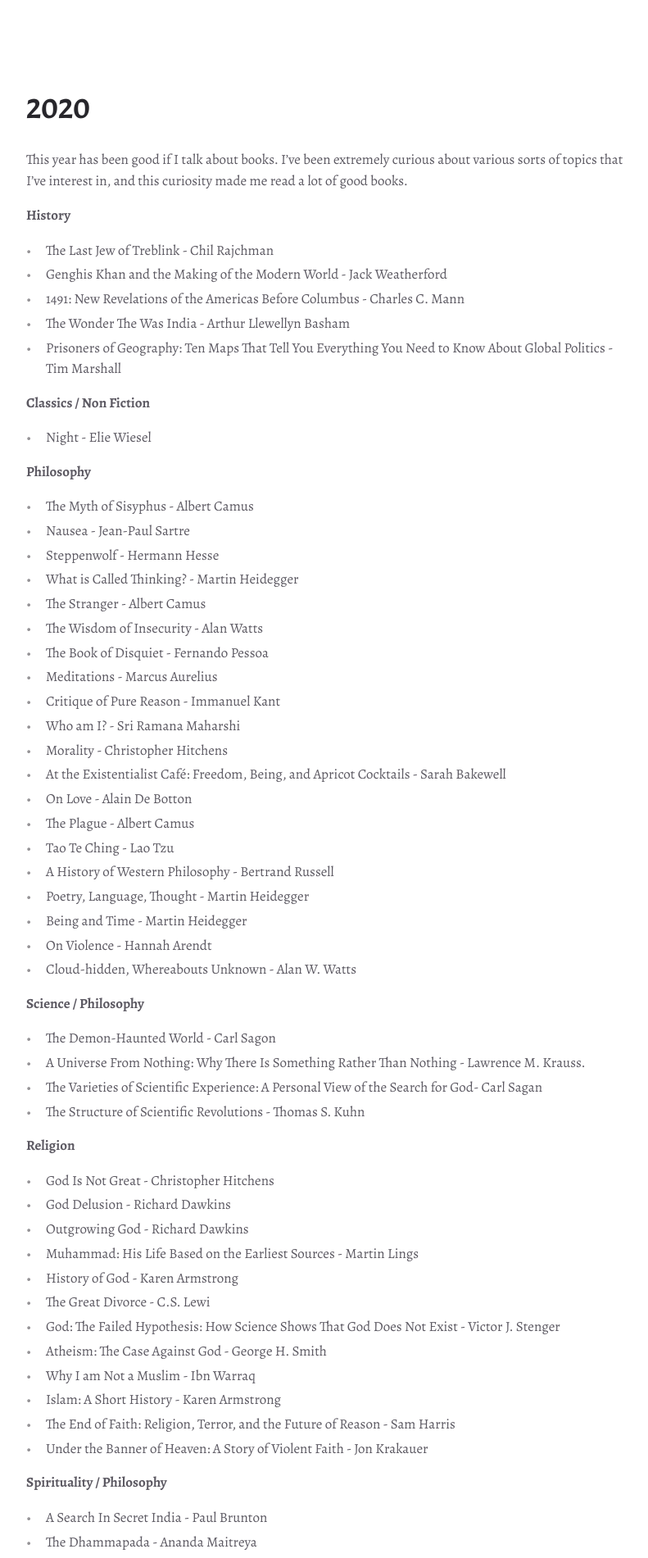
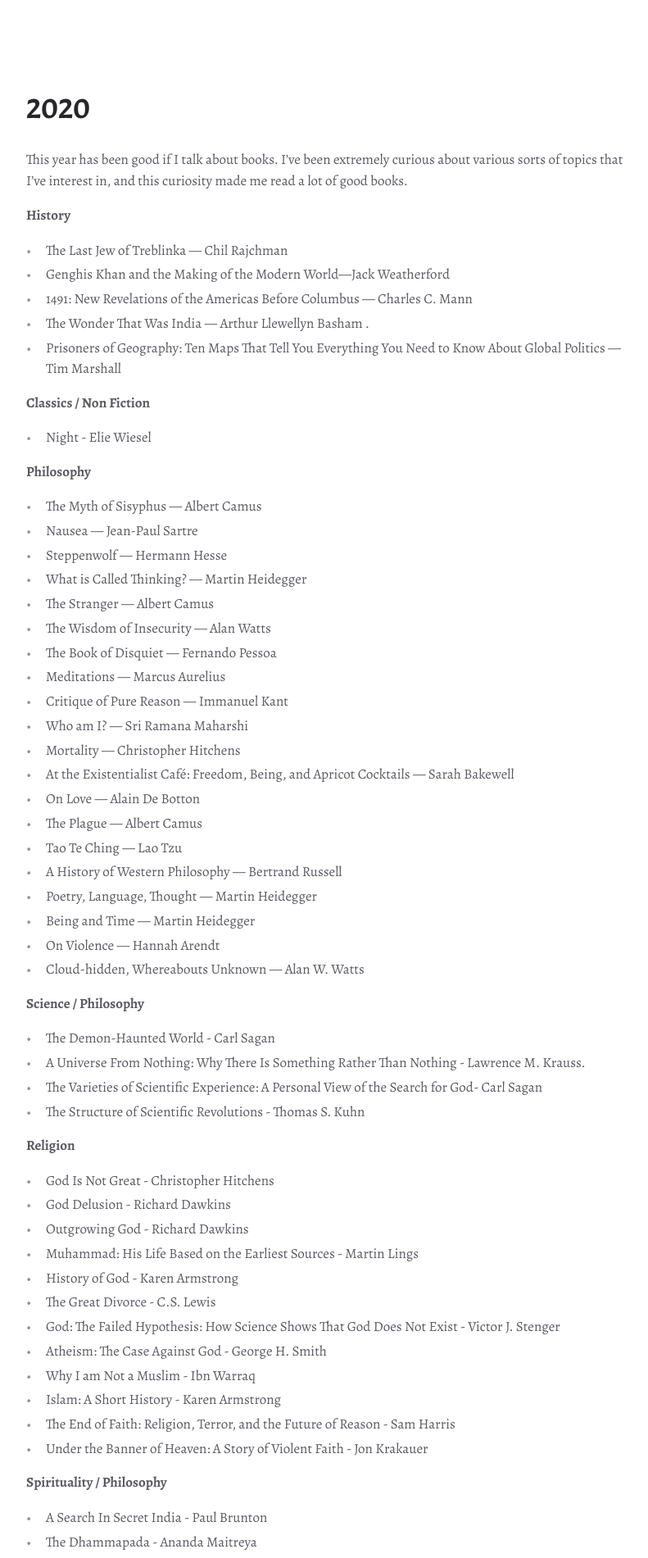
Before and after one commit to r8w/r8w, a Jekyll site: the page built from docs/library/read.md, in a window 1280 px wide. Shown: the part 1423-3324 px from the top of the page at 82% size, without its empty margins (372-1163 px from the left). Built offline with Jekyll 4.4.1, drawn with Linux system fonts in a browser that asks for light colours; nearby versions of some CDN libraries.

Commit message:
update books

```diff
--- a/docs/library/read.md
+++ b/docs/library/read.md
@@ -63,39 +63,39 @@ List of books that I've read so far. Most of the books were read during the bad
 This year has been good if I talk about books. I've been extremely curious about various sorts of topics that I've interest in, and this curiosity made me read a lot of good books.
 
 __History__
-- The Last Jew of Treblink - Chil Rajchman
-- Genghis Khan and the Making of the Modern World - Jack Weatherford
-- 1491: New Revelations of the Americas Before Columbus - Charles C. Mann
-- The Wonder The Was India - Arthur Llewellyn Basham
-- Prisoners of Geography: Ten Maps That Tell You Everything You Need to Know About Global Politics - Tim Marshall
+- The Last Jew of Treblinka ― Chil Rajchman
+- Genghis Khan and the Making of the Modern World―Jack Weatherford
+- 1491: New Revelations of the Americas Before Columbus ― Charles C. Mann
+- The Wonder That Was India ― Arthur Llewellyn Basham .
+- Prisoners of Geography: Ten Maps That Tell You Everything You Need to Know About Global Politics ― Tim Marshall
 
 __Classics / Non Fiction__
 - Night - Elie Wiesel
 
 __Philosophy__
-- The Myth of Sisyphus - Albert Camus
-- Nausea - Jean-Paul Sartre
-- Steppenwolf - Hermann Hesse
-- What is Called Thinking? - Martin Heidegger
-- The Stranger - Albert Camus
-- The Wisdom of Insecurity - Alan Watts
-- The Book of Disquiet - Fernando Pessoa
-- Meditations - Marcus Aurelius
-- Critique of Pure Reason - Immanuel Kant
-- Who am I? - Sri Ramana Maharshi
-- Morality - Christopher Hitchens
-- At the Existentialist Café: Freedom, Being, and Apricot Cocktails - Sarah Bakewell
-- On Love - Alain De Botton
-- The Plague - Albert Camus
-- Tao Te Ching - Lao Tzu
-- A History of Western Philosophy - Bertrand Russell
-- Poetry, Language, Thought - Martin Heidegger
-- Being and Time - Martin Heidegger
-- On Violence - Hannah Arendt
-- Cloud-hidden, Whereabouts Unknown - Alan W. Watts
+- The Myth of Sisyphus ― Albert Camus
+- Nausea ― Jean-Paul Sartre
+- Steppenwolf ― Hermann Hesse
+- What is Called Thinking? ― Martin Heidegger
+- The Stranger ― Albert Camus
+- The Wisdom of Insecurity ― Alan Watts
+- The Book of Disquiet ― Fernando Pessoa
+- Meditations ― Marcus Aurelius
+- Critique of Pure Reason ― Immanuel Kant
+- Who am I? ― Sri Ramana Maharshi
+- Mortality ― Christopher Hitchens
+- At the Existentialist Café: Freedom, Being, and Apricot Cocktails ― Sarah Bakewell
+- On Love ― Alain De Botton
+- The Plague ― Albert Camus
+- Tao Te Ching ― Lao Tzu
+- A History of Western Philosophy ― Bertrand Russell
+- Poetry, Language, Thought ― Martin Heidegger
+- Being and Time ― Martin Heidegger
+- On Violence ― Hannah Arendt
+- Cloud-hidden, Whereabouts Unknown ― Alan W. Watts
 
 __Science / Philosophy__
-- The Demon-Haunted World - Carl Sagon
+- The Demon-Haunted World - Carl Sagan
 - A Universe From Nothing: Why There Is Something Rather Than Nothing - Lawrence M. Krauss.
 - The Varieties of Scientific Experience: A Personal View of the Search for God- Carl Sagan
 - The Structure of Scientific Revolutions -  Thomas S. Kuhn
@@ -106,7 +106,7 @@ __Religion__
 - Outgrowing God - Richard Dawkins
 - Muhammad: His Life Based on the Earliest Sources - Martin Lings
 - History of God - Karen Armstrong
-- The Great Divorce - C.S. Lewi
+- The Great Divorce - C.S. Lewis
 - God: The Failed Hypothesis: How Science Shows That God Does Not Exist - Victor J. Stenger
 - Atheism: The Case Against God -  George H. Smith
 - Why I am Not a Muslim - Ibn Warraq
```
Also changed, not shown: docs/library/future.md (+14 -0 lines).
